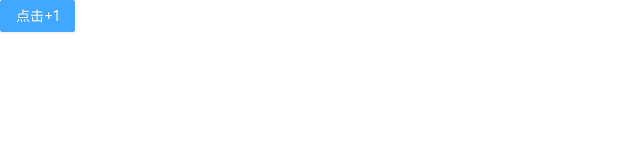
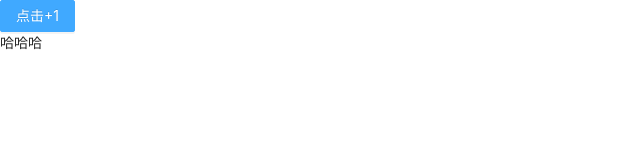
Before and after one commit to CoderWeiJ/react-demo, a React (Create React App) app: page / in a window 1280 px wide. Shown: the top 160 px of the page, without its empty margins (0-640 px from the left). Built offline with nearby package versions, Linux system fonts and the light colour scheme.

Commit message:
useRef的使用(绑定dom)

```diff
--- a/src/App.js
+++ b/src/App.js
@@ -1,15 +1,24 @@
-// import React, { useState, useEffect } from 'react'
+import React, { useRef, useEffect } from 'react'
 import { Button } from 'antd'
 import './App.css'
 
-import useLocalStorage from './hooks/useLocalStorage.js'
+function Hi () {
+  return (
+    <div>哈哈哈</div>
+  )
+}
 
 function App () {
-  const [msg, setMsg] = useLocalStorage('my', 1)
-
+  const testRef = useRef(null) // 相当于绑定虚拟dom
+  const hiRef = useRef(null)
+  useEffect(() => {
+    console.log('testRef: ', testRef)
+    console.log('a: ', hiRef)
+  })
   return (
     <>
-      <Button type='primary' onClick={() => setMsg(msg + 1)}>点击+1</Button>
+      <Button ref={testRef} type='primary' >点击+1</Button>
+      <Hi ref={hiRef} />
     </>
   )
 }
```
